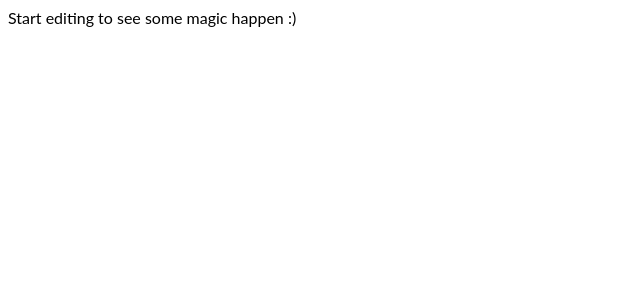
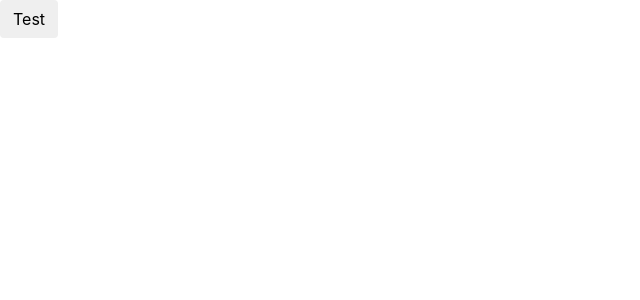
Before and after one commit to afolabiopakunle/angular-custom-binding, an Angular app: page / in a window 1280 px wide. Shown: the top 300 px of the page, without its empty margins (0-640 px from the left). Built offline with nearby package versions, Linux system fonts and the light colour scheme.

Commit message:
bootstrap working

```diff
--- a/src/app/app.component.html
+++ b/src/app/app.component.html
@@ -1,4 +1,33 @@
-
-<p>
-  Start editing to see some magic happen :)
-</p>
+<!-- <div class="container">
+<div class="row">
+  <div class="col-xs-12">
+    <p>Add new Servers or blueprints!</p>
+    <label>Server Name</label>
+    <input type="text" class="form-control" [(ngModel)]="newServerName">
+    <label>Server Content</label>
+    <input type="text" class="form-control" [(ngModel)]="newServerContent">
+    <br>
+    <button
+      class="btn btn-primary"
+      (click)="onAddServer()">Add Server</button>
+    <button
+      class="btn btn-primary"
+      (click)="onAddBlueprint()">Add Server Blueprint</button>
+  </div>
+</div>
+<hr>
+<div class="row">
+  <div class="col-xs-12">
+    <div class="panel panel-default" *ngFor="let element of serverElements">
+      <div class="panel-heading">{{ element.name }}</div>
+      <div class="panel-body">
+        <p>
+          <strong *ngIf="element.type === 'server'" style="color: red">{{ element.content }}</strong>
+          <em *ngIf="element.type === 'blueprint'">{{ element.content }}</em>
+        </p>
+      </div>
+    </div>
+  </div>
+</div>
+</div> -->
+<button class='btn'>Test</button>
--- a/src/styles.css
+++ b/src/styles.css
@@ -1 +1,2 @@
 /* Add application styles & imports to this file! */
+@import url(https://maxcdn.bootstrapcdn.com/bootstrap/4.0.0/css/bootstrap.min.css);
```
